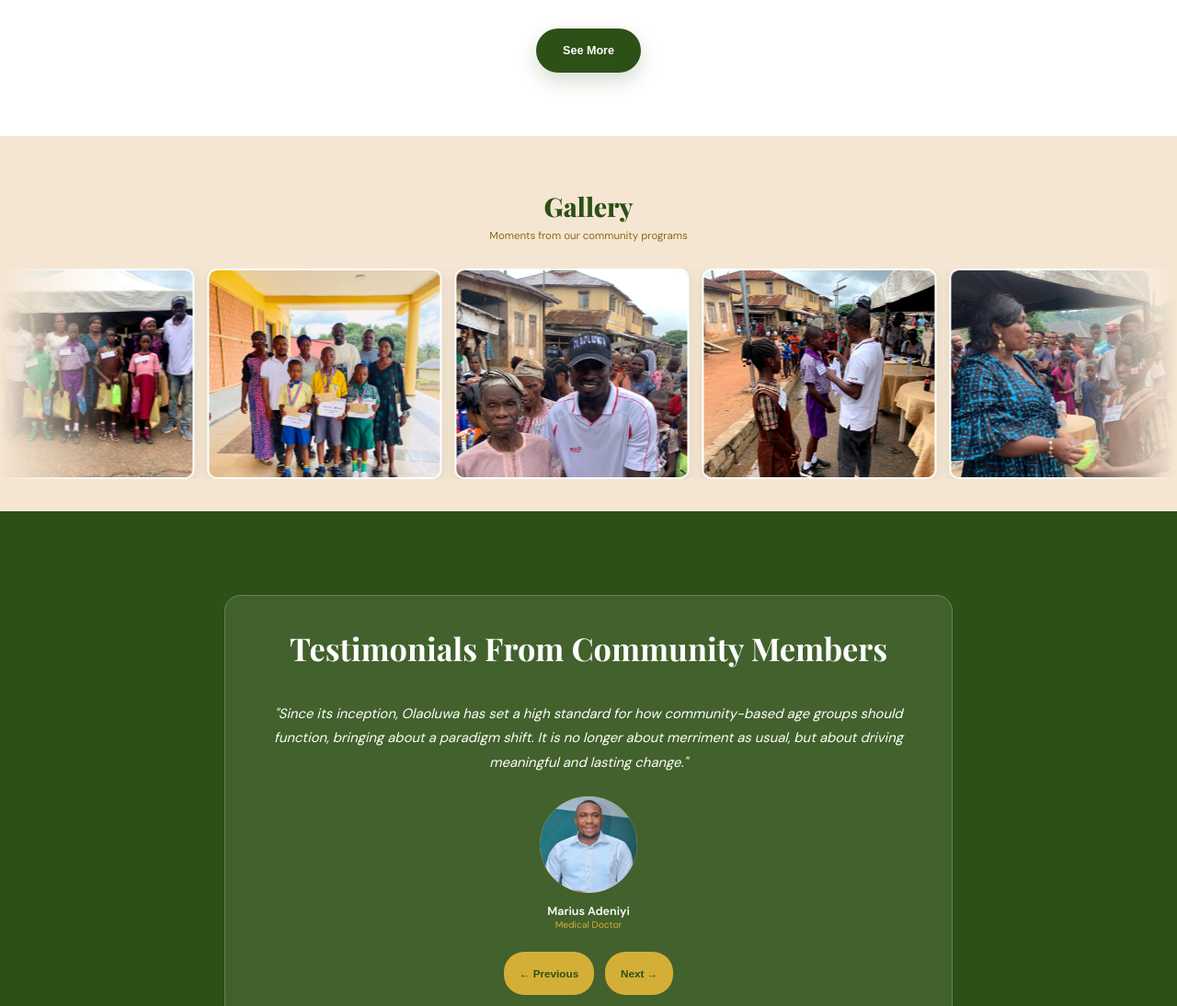
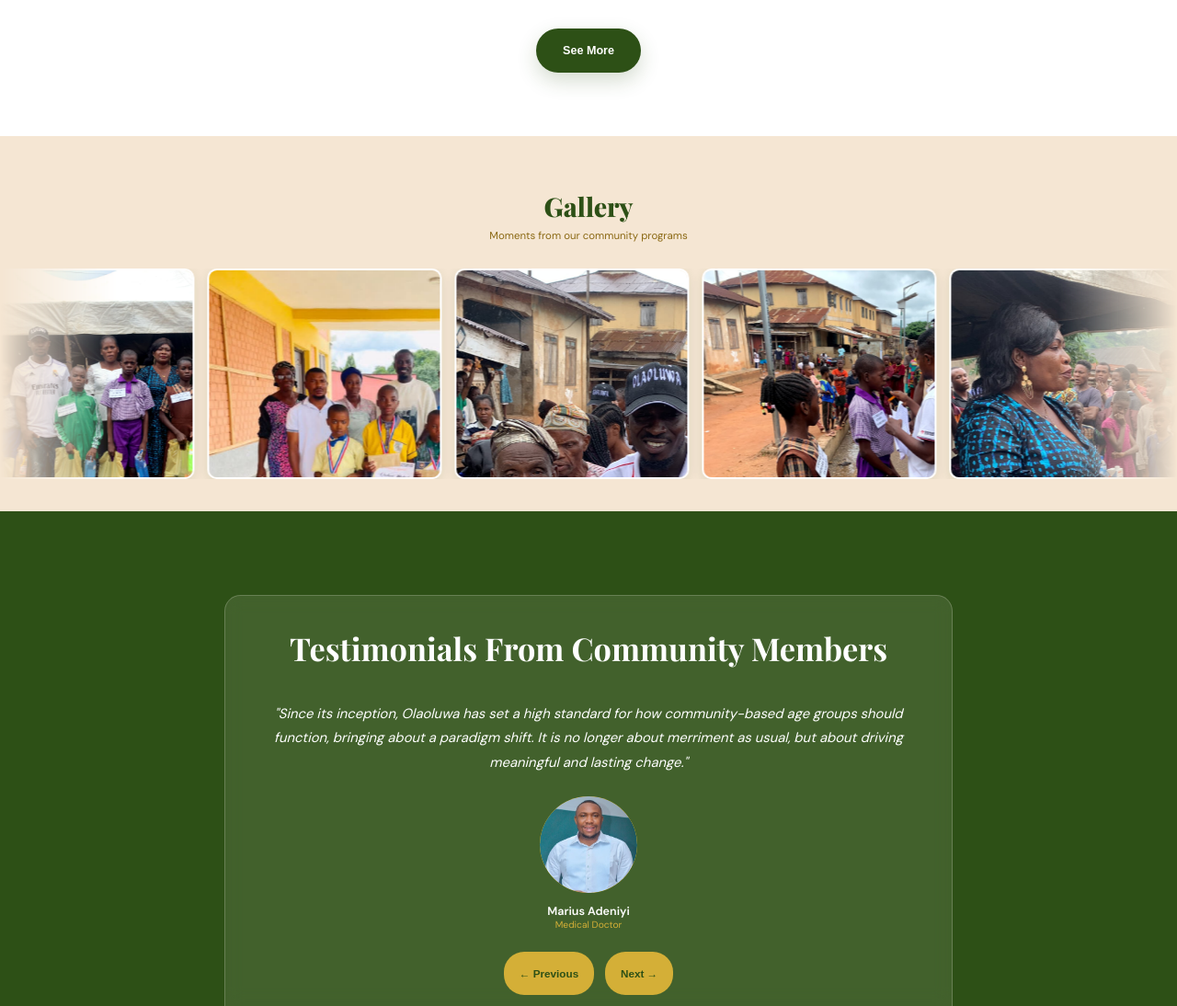
Before and after one commit to Johnsonaliyu/Olaoluwa, a plain HTML site: page index.html in a window 1280 px wide. Shown: the part 2909-4003 px from the top of the page at 92% size. Drawn offline with nearby package versions, Linux system fonts and the light colour scheme; no server answers.

Commit message:
Update styles.css

```diff
--- a/styles.css
+++ b/styles.css
@@ -1376,8 +1376,8 @@ footer {
 }
 
 .gallery-item img {
-    width: 100%;
-    height: 100%;
+    width: 150%;
+    height: 150%;
     object-fit: cover;
     transition: transform 0.4s ease;
     display: block;
```
